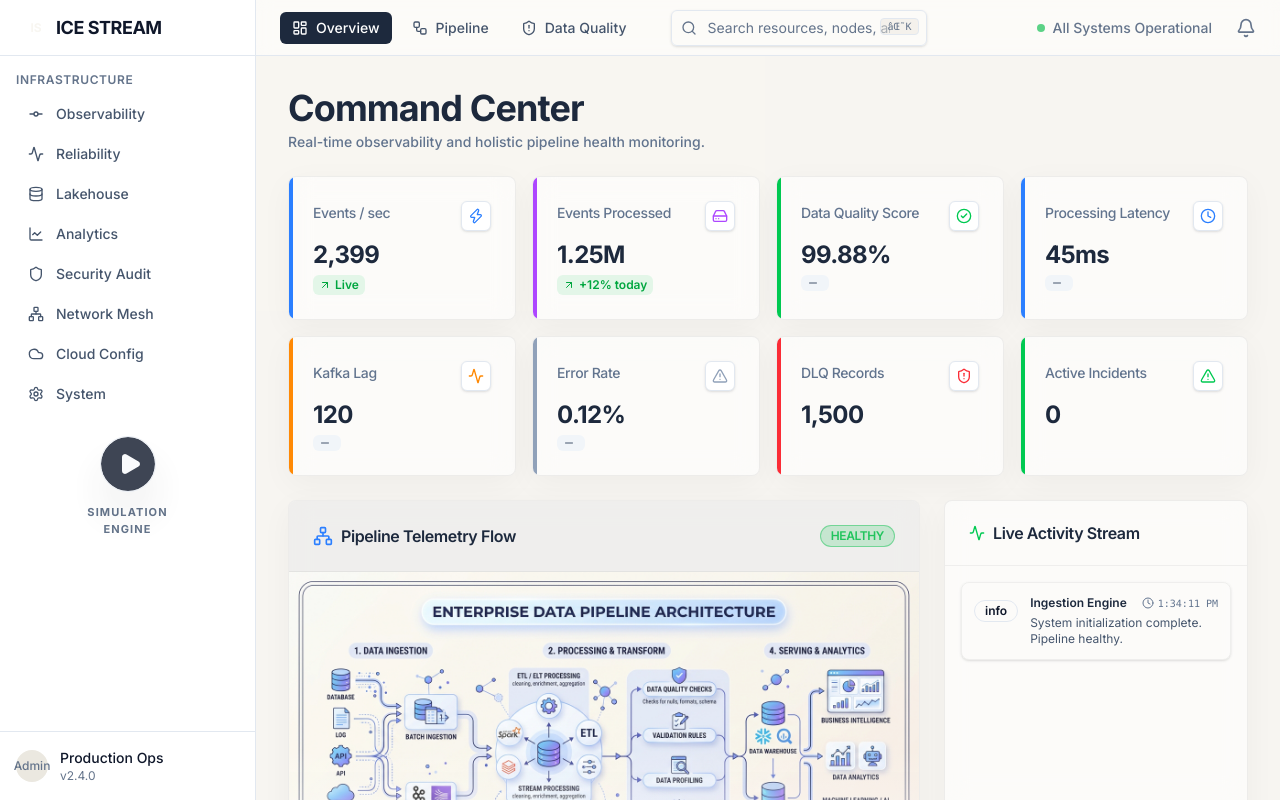
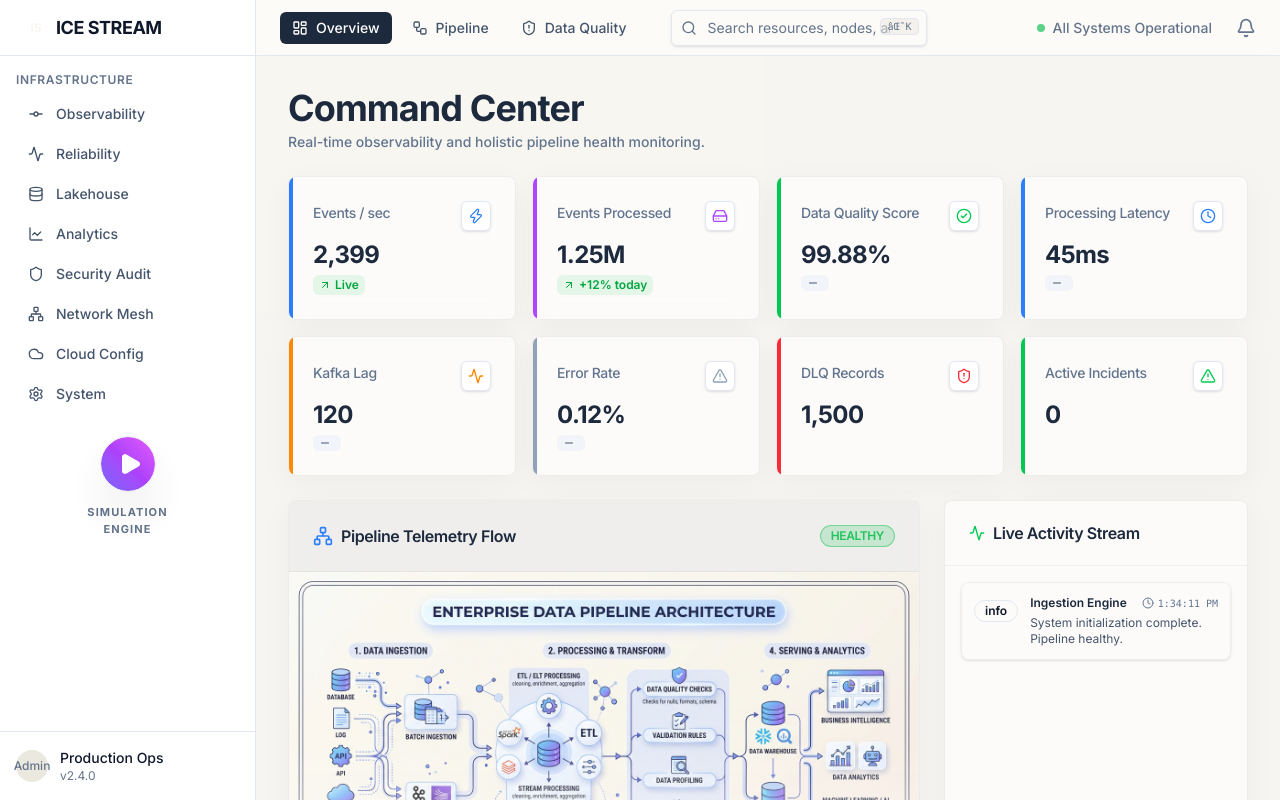
Before and after one commit to sanika-mankar/Ice-stream-lakehouse-observability, a React (Vite) app in the folder frontend/: page /overview in a window 1280 px wide. Built offline with nearby package versions, Linux system fonts and the light colour scheme.

Commit message:
style(ui): update simulation engine button to premium vibrant gradient

```diff
--- a/frontend/src/components/ui/DemoController.tsx
+++ b/frontend/src/components/ui/DemoController.tsx
@@ -24,7 +24,7 @@ export function DemoController() {
       >
         {!isOpen ? (
           <div
-            className="w-full h-full flex items-center justify-center bg-primary text-primary-foreground rounded-full hover:bg-primary/90 shadow-lg shadow-primary/20"
+            className="w-full h-full flex items-center justify-center bg-gradient-to-tr from-indigo-600 via-purple-600 to-fuchsia-500 text-white rounded-full hover:shadow-xl hover:shadow-purple-500/30 hover:scale-105 transition-all duration-300 shadow-lg shadow-indigo-500/20"
             onClick={() => setIsOpen(true)}
             title="Open Demo Controls"
           >
```
